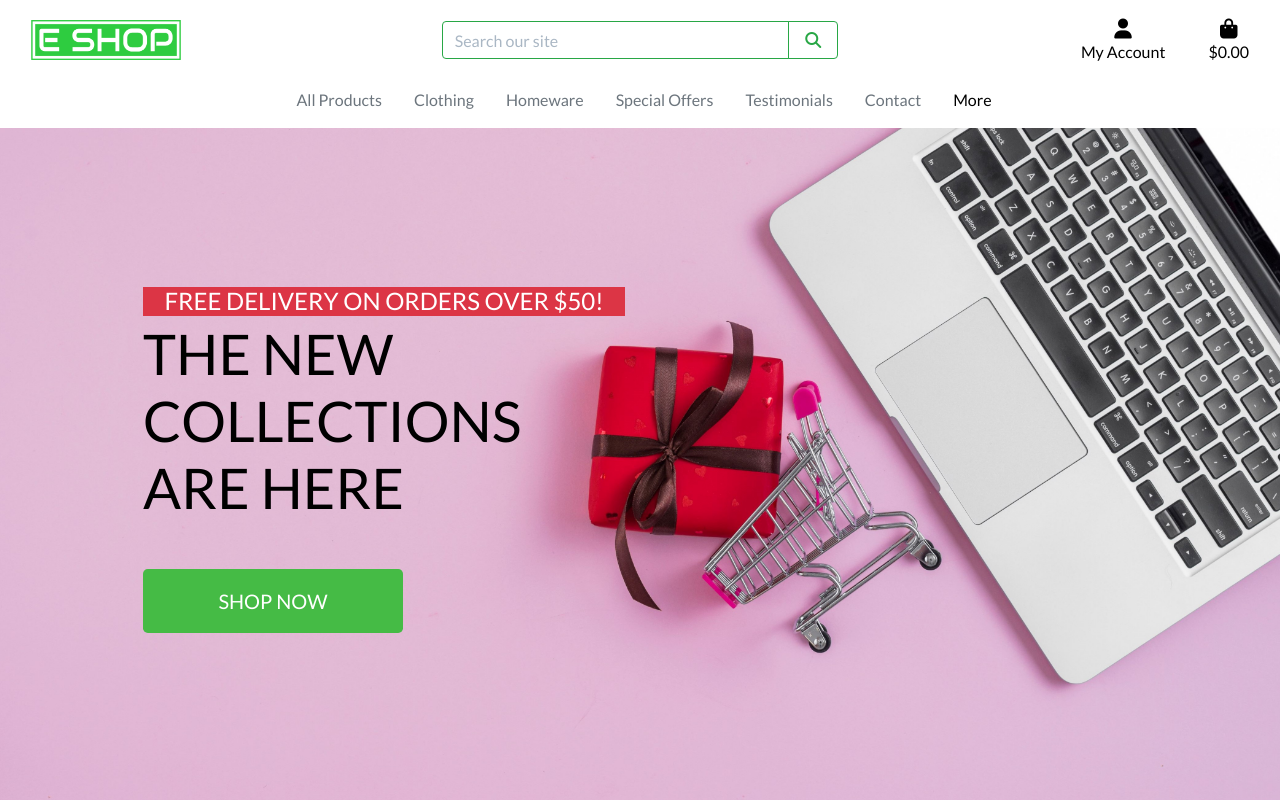
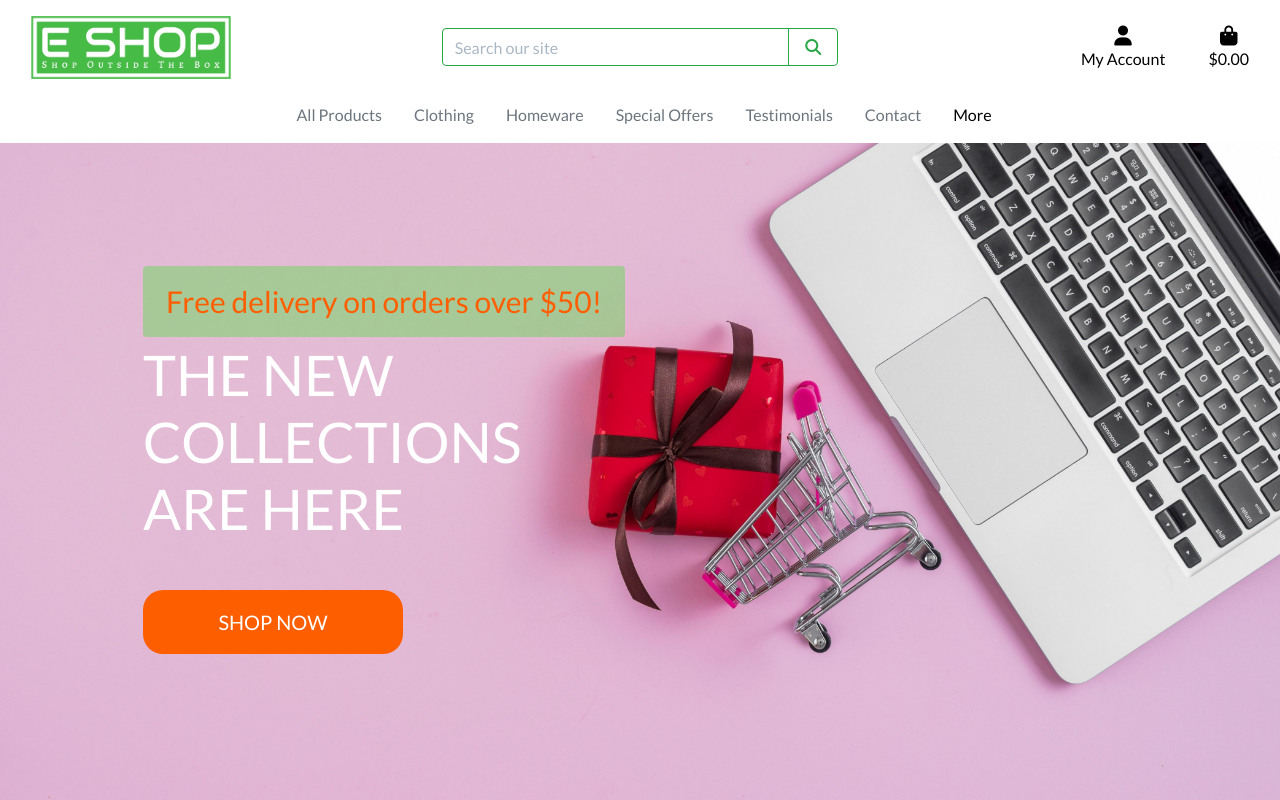
Before and after one commit to Marcopolo1975/PP-5, a Django app: page / in a window 1280 px wide. Run offline with Django 3.2, Linux system fonts and the light colour scheme; some libraries are stand-ins or nearby versions.

Commit message:
added style to landing page

```diff
--- a/home/templates/home/index.html
+++ b/home/templates/home/index.html
@@ -13,13 +13,13 @@
     <div class="container h-100">
         <div class="row h-100">
             <div class="col-7 col-md-6 my-auto">
-                <h4 class="logo-font text-white text-center bg-danger my-1">Free delivery on orders over ${{ free_delivery_threshold }}!</h4>
-                <h1 class="display-4 logo-font text-black">
+                <div class="alert text-center text-bold my-1">Free delivery on orders over ${{ free_delivery_threshold }}!</div>
+                <h1 class="display-4 logo-font text-white">
                     The new collections are here
                 </h1>
                 <div class="my-5">
                     <h4>
-                        <a href="{% url 'products' %}" class="shop-now-button btn btn-lg rounded-1 text-uppercase py-3">Shop Now</a>
+                        <a href="{% url 'products' %}" class="shop-now-button btn btn-lg text-uppercase py-3">Shop Now</a>
                     </h4>
                 </div>
             </div>
--- a/products/templates/products/products.html
+++ b/products/templates/products/products.html
@@ -28,7 +28,7 @@
                 <div class="row mt-1 mb-2">
                     <div class="col-12 col-md-6 my-auto order-md-last d-flex justify-content-center justify-content-md-end">
                         <div class="sort-select-wrapper w-50">
-                            <select id="sort-selector" class="custom-select custom-select-sm rounded-0 border border-{% if current_sorting != 'None_None' %}info{% else %}black{% endif %}">
+                            <select id="sort-selector" class="custom-select custom-select-sm rounded-1 border border-{% if current_sorting != 'None_None' %}info{% else %}black{% endif %}">
                                 <option value="reset" {% if current_sorting == 'None_None' %}selected{% endif %}>Sort by...</option>
                                 <option value="price_asc" {% if current_sorting == 'price_asc' %}selected{% endif %}>Price (low to high)</option>
                                 <option value="price_desc" {% if current_sorting == 'price_desc' %}selected{% endif %}>Price (high to low)</option>
--- a/static/css/base.css
+++ b/static/css/base.css
@@ -27,10 +27,18 @@ body {
     width: fit-content;
 }
 
+.alert {
+    background-color: #1ee70b4d;
+    color: #fd5f00;
+    font-size: 30px;;
+
+}
+
 .shop-now-button {
-    background: #45bb45;
+    background: #fd5f00;
     color: white;
     min-width: 260px;
+    border-radius: 20px;
 }
 
 .btn-black {
@@ -57,9 +65,9 @@ body {
 .btn-black:hover,
 .btn-black:active,
 .btn-black:focus {
-    border: 1px solid #50da50;
+    border: 1px solid #fd5f00;
       background: transparent;
-      color: #50da50
+      color: #fd5f00
 
 }
 
@@ -183,9 +191,9 @@ input[name='q']::placeholder {
 }
 
 .card:hover {
-    border: 1px solid #50da50;
+    border: 1px solid #fd5f00;
       background: transparent;
-      color: #50da50;
+      color: #fd5f00;
       box-shadow: 0 .5rem 1rem rgba(0, 0, 0, .15)
 }
 
--- a/templates/base.html
+++ b/templates/base.html
@@ -42,7 +42,7 @@
             <div class="col-12 col-lg-4 my-auto py-1 py-lg-0 text-center text-lg-left">
                 <a href="{% url 'home' %}" class="nav-link main-logo-link">
                    <!--<h2 class="logo-font text-black my-0"><strong>E</strong> Shop</h2>-->
-                    <img src="{% static 'images/logo.png'%}" alt="logo" class="logo-image" width= "150px">
+                    <img src="{% static '/images/logo2.webp'%}" alt="logo" class="logo-image" width= "200px">
                 </a>
             </div>
             <div class="col-12 col-lg-4 my-auto py-1 py-lg-0">
```
Also changed, not shown: static/images/logo.webp (added), static/images/logo1.webp (added), static/images/logo2.webp (added).
